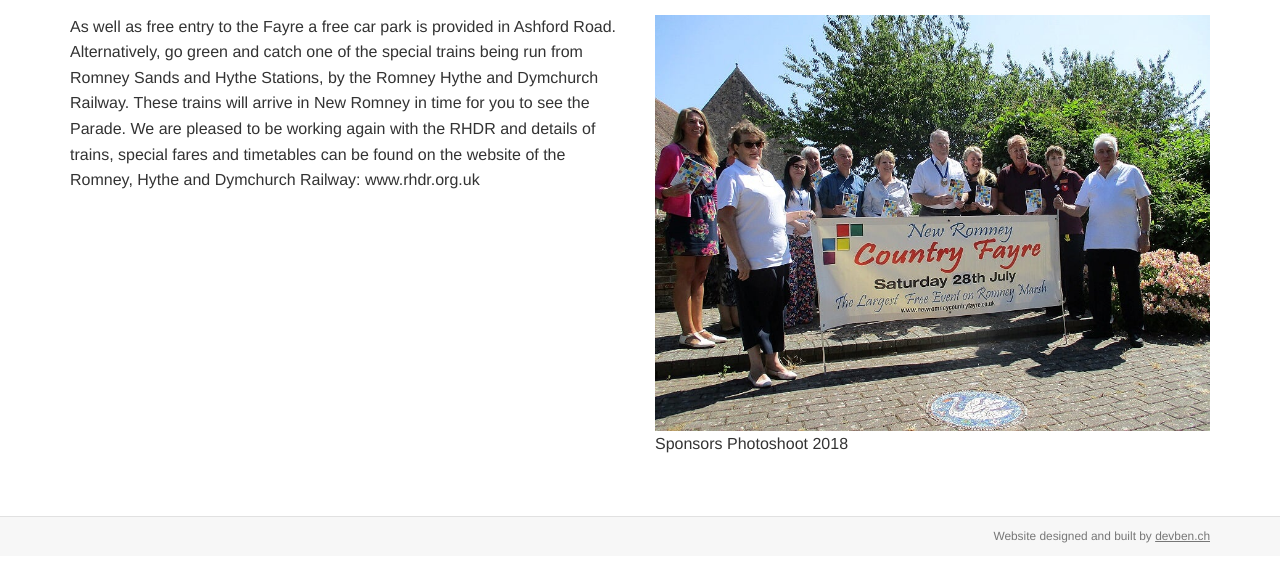
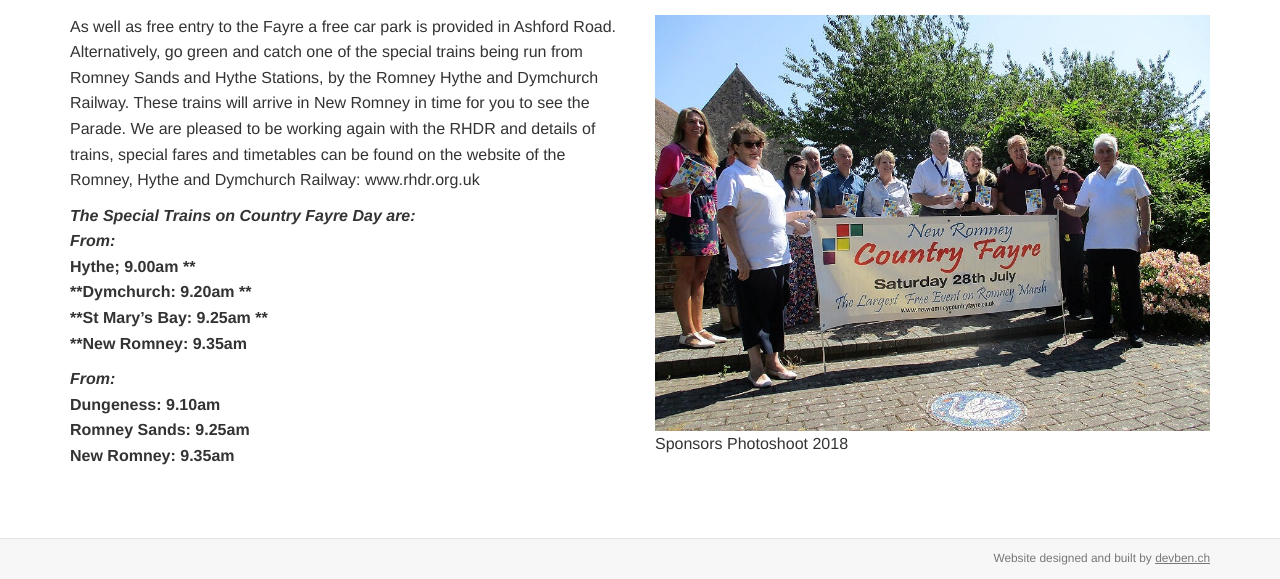
Before and after one commit to jodiedoubleday/newromney, a Jekyll site: the page built from index.md, in a window 1280 px wide. Shown: the part 588-1167 px from the top of the page. Built offline with Jekyll 4.4.1, drawn with Linux system fonts in a browser that asks for light colours; a script that is not in the unit is left out; before the commit the page ends 1144 px from its top, so only the background shows below that.

Commit message:
Update Pages “index”

```diff
--- a/index.md
+++ b/index.md
@@ -8,3 +8,15 @@
 A real highlight of the day is the vibrant and colourful parade through the High Street to St Martin's Field for the Official Opening.   The theme for the 2018 Parade is The Seaside.  A programme of all-day entertainment in two arenas then follows.
 
 As well as free entry to the Fayre a free car park is provided in Ashford Road. Alternatively, go green and catch one of the special trains being run from Romney Sands and Hythe Stations, by the Romney Hythe and Dymchurch Railway. These trains will arrive in New Romney in time for you to see the Parade.  We are pleased to be working again with the RHDR and details of trains, special fares and timetables can be found on the website of the Romney, Hythe and Dymchurch Railway:  www.rhdr.org.uk
+
+_**The Special Trains on Country Fayre Day are:**_\
+_**From:**_\
+**Hythe;                 9.00am                                          **\
+**Dymchurch:        9.20am                                          **\
+**St Mary's Bay:    9.25am                                          **\
+**New Romney:     9.35am**
+
+**_From:_**\
+**Dungeness:          9.10am**\
+**Romney Sands:    9.25am**\
+**New Romney:      9.35am**
```
